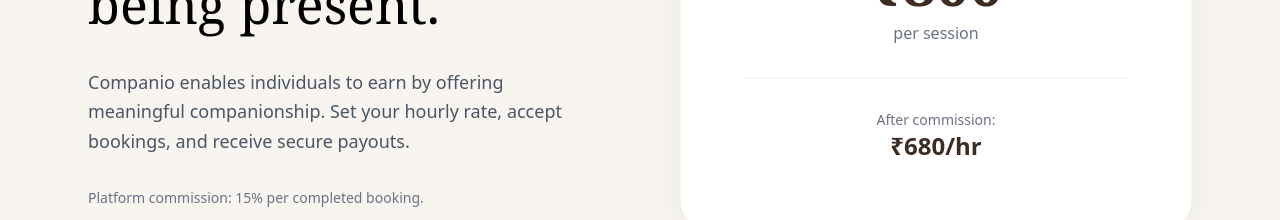
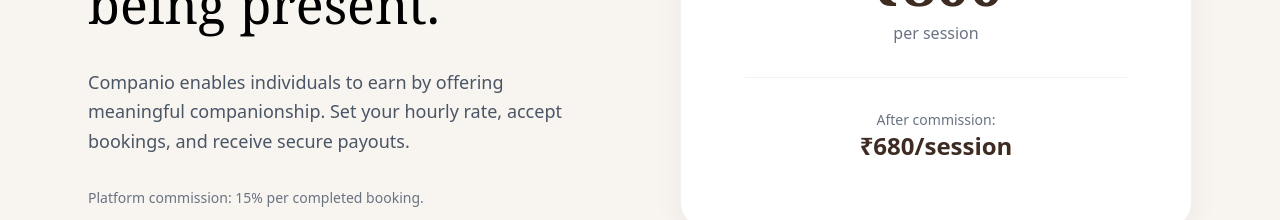
Before and after one commit to hardik-kedar/companio-frontend, a Next.js app: page / in a window 1280 px wide. Shown: the part 3340-3560 px from the top of the page. Built offline with nearby package versions, Linux system fonts and the light colour scheme; no server answers.

Commit message:
Fix:made changes in homepage

```diff
--- a/app/page.tsx
+++ b/app/page.tsx
@@ -331,7 +331,7 @@
             After commission:
           </p>
           <p className="text-2xl font-semibold text-primary">
-            ₹680/hr
+            ₹680/session
           </p>
         </div>
       </div>
```
